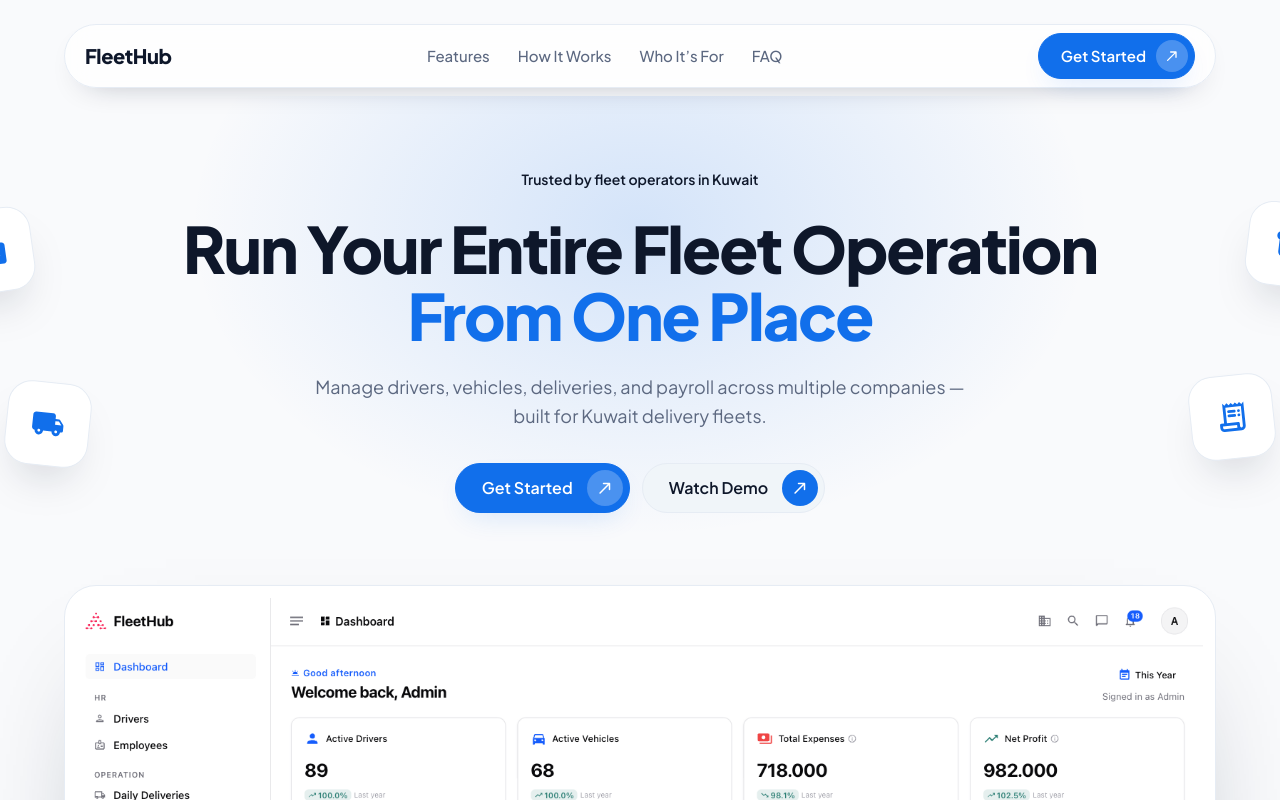
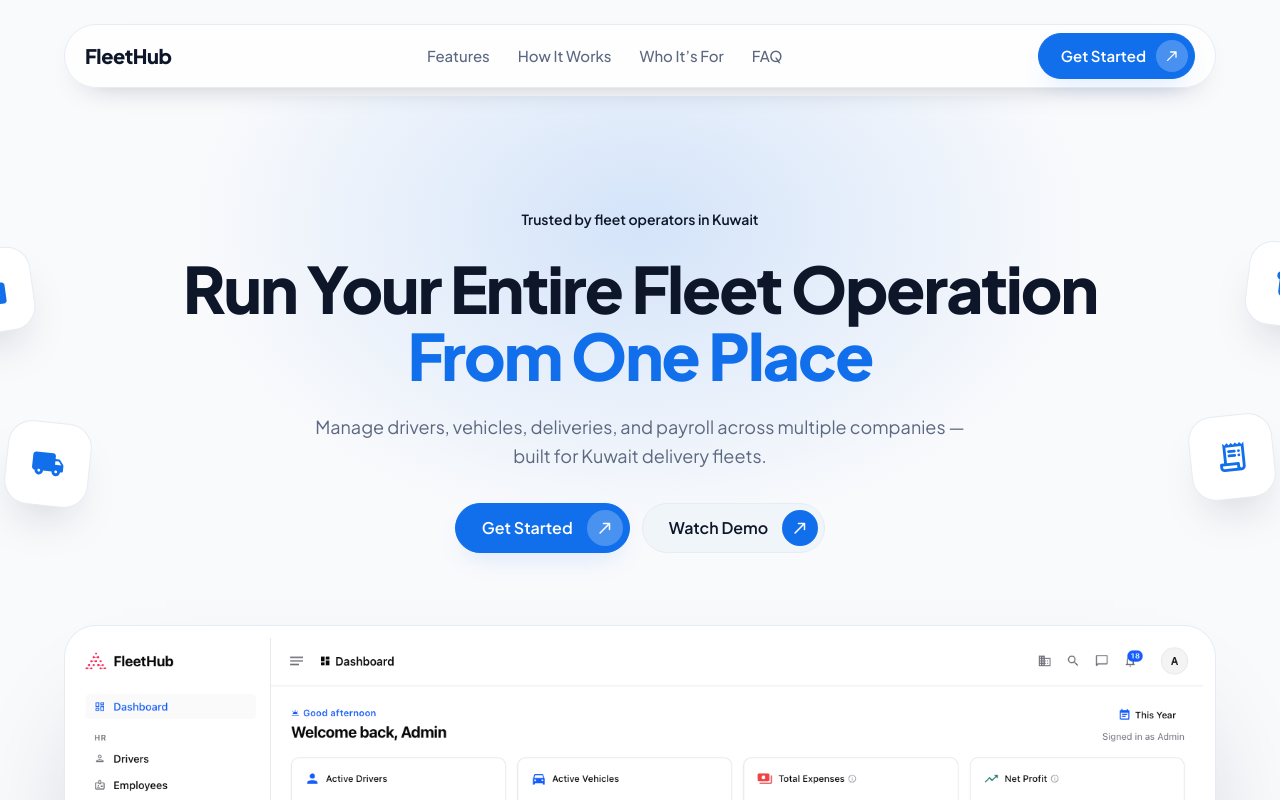
Before and after one commit to FahadAlduaij/fleethub-web, a React (Vite) app: page / in a window 1280 px wide. Shown: the top 800 px of the page. Built offline with nearby package versions, Linux system fonts and the light colour scheme.

Commit message:
Increase hero section vertical padding for more breathing room

```diff
--- a/src/components/Hero.jsx
+++ b/src/components/Hero.jsx
@@ -60,8 +60,8 @@ export default function Hero() {
       component="section"
       sx={{
         position: 'relative',
-        pt: { xs: 6, md: 9 },
-        pb: { xs: 8, md: 12 },
+        pt: { xs: 9, md: 14 },
+        pb: { xs: 11, md: 17 },
         overflow: 'hidden',
         // Soft primary glow behind the headline
         '&::before': {
```
